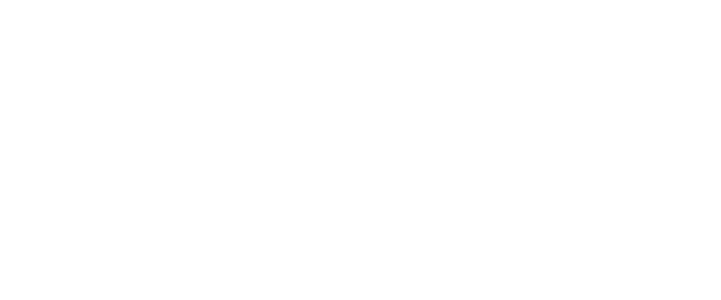
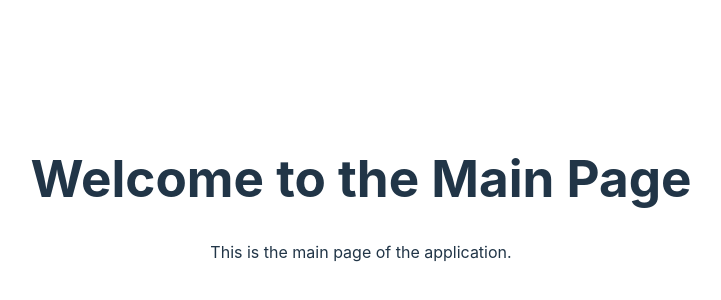
Before and after one commit to HenryJBorthwick/hbo50-full-stack-petitions-react-website-project, a React (Vite) app: page /main in a window 1280 px wide. Before the commit this address had no page. Shown: the part 202-502 px from the top of the page, without its empty margins (279-1000 px from the left). Built offline with nearby package versions, Linux system fonts and the light colour scheme.

Commit message:
Need to get the userID and token storing and the login working.

```diff
--- a/src/App.tsx
+++ b/src/App.tsx
@@ -1,6 +1,7 @@
 import './App.css'
 import {BrowserRouter as Router, Route, Routes} from 'react-router-dom';
 import Register from './components/Register';
+import MainPage from './components/MainPage';
 
 function App() {
     return (
@@ -9,6 +10,7 @@ function App() {
                 <div>
                     <Routes>
                         <Route path="/register" element={<Register/>}/>
+                        <Route path={"/main"} element={<MainPage/>}/>
                     </Routes>
                 </div>
             </Router>
--- /dev/null
+++ b/src/components/MainPage.tsx
@@ -0,0 +1,11 @@
+
+const MainPage = () => {
+    return (
+        <div>
+            <h1>Welcome to the Main Page</h1>
+            <p>This is the main page of the application.</p>
+        </div>
+    );
+};
+
+export default MainPage;
--- a/src/components/Register.tsx
+++ b/src/components/Register.tsx
@@ -13,12 +13,15 @@ import Container from '@mui/material/Container';
 import { createTheme, ThemeProvider } from '@mui/material/styles';
 import {IconButton} from "@mui/material";
 import axios from "axios";
+import {userUserStore} from "../store";
 
 const defaultTheme = createTheme();
 
 export default function SignUp() {
     // Storage for selected image
     const [selectedImage, setSelectedImage] = React.useState("/images/example.jpg");
+
+    const setUser = userUserStore(state => state.setUser);
 
     // Handle the image change
     const handleImageChange = (event: React.ChangeEvent<HTMLInputElement>) => {
@@ -46,8 +49,17 @@ export default function SignUp() {
             password: data.get('password')
         };
 
+        // Register the user
         axios.post(`${API_HOST}/users/register`, user)
             .then(response => console.log(response.data))
+            .catch(error => console.error('Error:', error));
+
+        // Log the user in
+        axios.post(`${API_HOST}/users/login`, user)
+            .then(response => {
+                // Set and store the user id and token locally
+                setUser(response.data);
+            })
             .catch(error => console.error('Error:', error));
     };
 
--- /dev/null
+++ b/src/store/index.ts
@@ -0,0 +1,18 @@
+import create from 'zustand';
+import { User } from '../types/User.ts';
+
+interface Index {
+    user: User | null;
+    setUser: (user: User | null) => void;
+}
+
+// Create a store for the user object
+const useStore = create<Index>(set => ({
+    user: JSON.parse(localStorage.getItem('user') || 'null'),
+    setUser: (user) => {
+        localStorage.setItem('user', JSON.stringify(user));
+        set(() => ({ user }));
+    },
+}));
+
+export const userUserStore = useStore;
--- /dev/null
+++ b/src/types/User.ts
@@ -0,0 +1,4 @@
+export interface User {
+  id: number;
+  token: string;
+}
```
